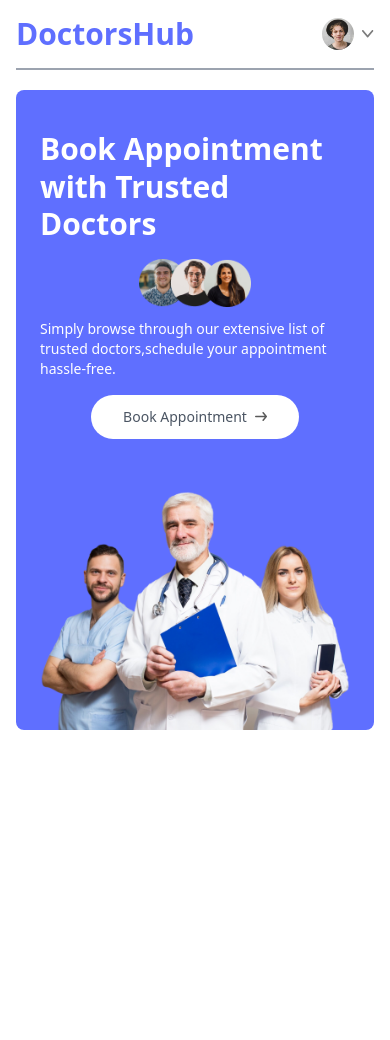
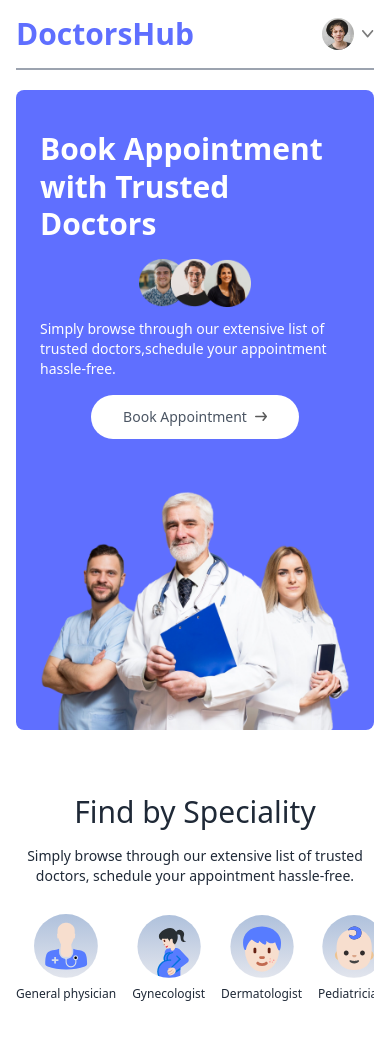
Before and after one commit to RashedujjamanNoor/doctorbari-client, a React (Vite) app: page / in a window 390 px wide. Shown: the top 1040 px of the page. Before the commit the page ends 844 px from the top, so only its background shows below. Built offline with nearby package versions, Linux system fonts and the light colour scheme.

Commit message:
create speciality component and make it responsive

```diff
--- /dev/null
+++ b/src/components/SpecialityMenu.jsx
@@ -0,0 +1,31 @@
+import { Link } from "react-router-dom";
+import { specialityData } from "../assets/assets";
+
+const SpecialityMenu = () => {
+  return (
+    <div
+      id="speciality"
+      className="flex flex-col items-center gap-4 py-16 text-gray-800 "
+    >
+      <h1 className="text-3xl font-medium">Find by Speciality </h1>
+      <p className="sm:w-1/3 text-center text-sm">
+        Simply browse through our extensive list of trusted doctors, schedule
+        your appointment hassle-free.
+      </p>
+      <div className="flex sm:justify-center gap-4 w-full overflow-scroll py-3">
+        {specialityData.map((item, index) => (
+          <Link
+            key={index}
+            to={`/doctors/${item.speciality}`}
+            className="flex flex-col justify-center items-center text-xs cursor-pointer flex-shrink-0 hover:-translate-y-1 transition-all duration-500"
+          >
+            <img src={item.image} alt="" className="w-16 sm:w-24 mb-2" />
+            <p>{item.speciality}</p>
+          </Link>
+        ))}
+      </div>
+    </div>
+  );
+};
+
+export default SpecialityMenu;
--- a/src/index.css
+++ b/src/index.css
@@ -5,3 +5,7 @@
 .active hr {
   @apply block;
 }
+
+::-webkit-scrollbar {
+  @apply hidden;
+}
--- a/src/pages/Home.jsx
+++ b/src/pages/Home.jsx
@@ -1,9 +1,11 @@
 import Header from "../components/Header";
+import SpecialityMenu from "../components/SpecialityMenu";
 
 const Home = () => {
   return (
     <div>
       <Header />
+      <SpecialityMenu />
     </div>
   );
 };
```
